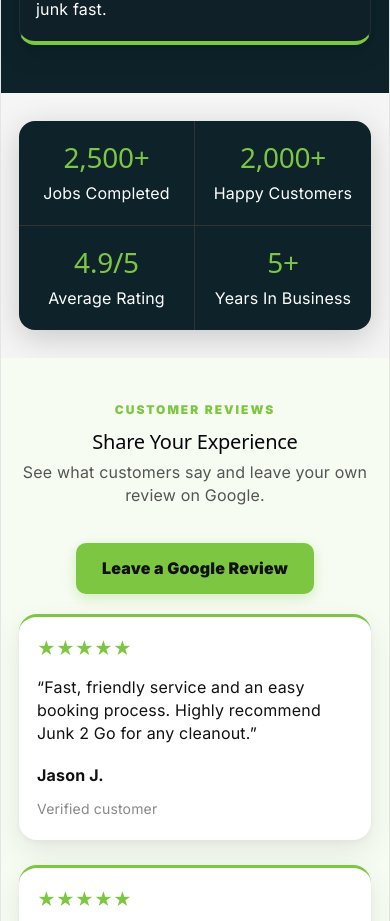
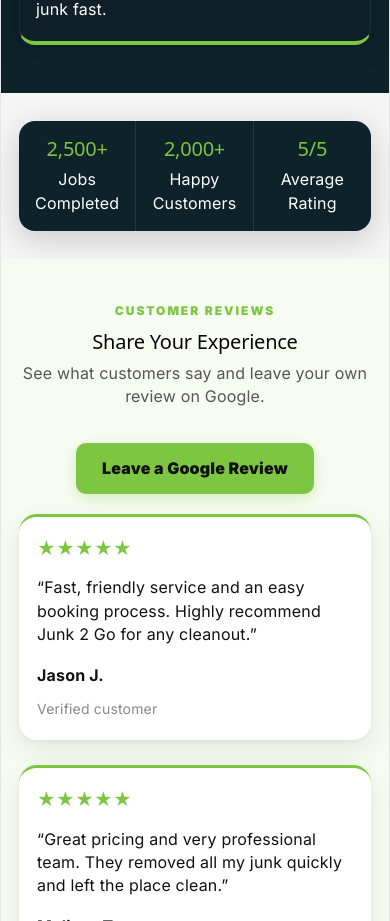
Before and after one commit to justinhaynes023-a11y/Junk2go, a React (Vite) app in the folder FrontEnd/: page / in a window 390 px wide. Shown: the part 3800-4721 px from the top of the page. Built offline with nearby package versions, Linux system fonts and the light colour scheme; no server answers.

Commit message:
cursor changes

```diff
--- a/FrontEnd/src/App.css
+++ b/FrontEnd/src/App.css
@@ -703,7 +703,7 @@
   color: white;
   border-radius: 16px;
   display: grid;
-  grid-template-columns: repeat(4, 1fr);
+  grid-template-columns: repeat(3, 1fr);
   text-align: center;
   box-shadow: 0 8px 32px rgba(0, 0, 0, 0.18);
   overflow: hidden;
@@ -712,6 +712,10 @@
 .stats div {
   padding: 36px 20px;
   border-right: 1px solid rgba(255,255,255,0.07);
+}
+
+.stats div:last-child {
+  border-right: none;
 }
 
 .reviews {
@@ -995,27 +999,22 @@
   }
 
   .stats {
-    grid-template-columns: 1fr 1fr;
+    grid-template-columns: repeat(3, 1fr);
     width: calc(100% - 36px);
     margin: 28px 18px;
   }
 
   .stats div {
-    padding: 20px 16px;
+    padding: 20px 10px;
     border-right: 1px solid #333;
-    border-bottom: 1px solid #333;
   }
 
-  .stats div:nth-child(2n) {
+  .stats div:last-child {
     border-right: none;
   }
 
-  .stats div:nth-last-child(-n+2) {
-    border-bottom: none;
-  }
-
   .stats h2 {
-    font-size: 28px;
+    font-size: 24px;
   }
 
   .nav-phone,
@@ -1073,7 +1072,15 @@
   }
 
   .stats {
-    grid-template-columns: 1fr 1fr;
+    grid-template-columns: repeat(3, 1fr);
+  }
+
+  .stats div {
+    padding: 16px 6px;
+  }
+
+  .stats h2 {
+    font-size: 20px;
   }
 
   .review-grid {
--- a/FrontEnd/src/App.jsx
+++ b/FrontEnd/src/App.jsx
@@ -161,6 +161,10 @@
   };
 
   const sendMessage = async (overrideText = draft) => {
+    if (isSending) {
+      return;
+    }
+
     const text = overrideText.trim();
 
     if (!text && attachments.length === 0) {
@@ -284,12 +288,11 @@
           value={draft}
           onChange={(e) => setDraft(e.target.value)}
           onKeyDown={(e) => {
-            if (e.key === "Enter" && !e.shiftKey && !isSending) {
+            if (e.key === "Enter" && !e.shiftKey) {
               e.preventDefault();
               sendMessage();
             }
           }}
-          disabled={isSending}
         />
         <button
           className="send-btn"
@@ -508,12 +511,8 @@
           <p>Happy Customers</p>
         </div>
         <div>
-          <h2>4.9/5</h2>
+          <h2>5/5</h2>
           <p>Average Rating</p>
-        </div>
-        <div>
-          <h2>5+</h2>
-          <p>Years In Business</p>
         </div>
       </section>
       <section className="reviews" id="reviews">
```
